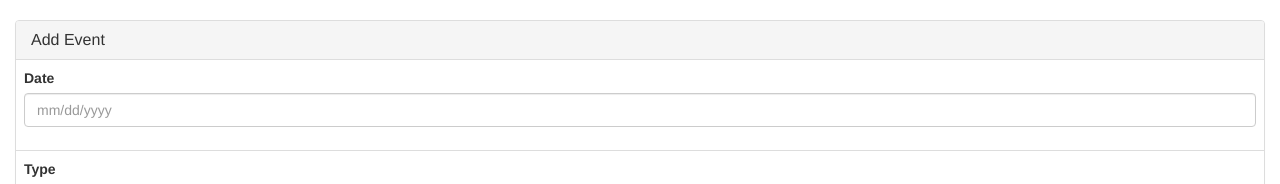
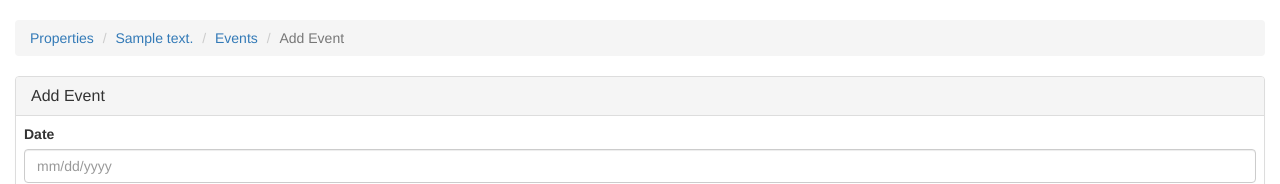
Before and after one commit to codeyoungstown/yndc-board-up, a Django app: template yndc/apps/board/templates/board/add_event.html in a window 1280 px wide. Shown: the part 62-246 px from the top of the page. Run offline with Django 3.2, Linux system fonts and the light colour scheme; the template is opened without the code that fills it: most values are stand-ins (such as "Sample title", 1, 10 or a date in 2020); some libraries are stand-ins or nearby versions.

Commit message:
Add event breadcrumb

```diff
--- a/yndc/apps/board/templates/board/add_event.html
+++ b/yndc/apps/board/templates/board/add_event.html
@@ -1,5 +1,12 @@
 {% extends "base_index.html" %}
 {% block content %}
+        <ol class="breadcrumb">
+          <li><a href="{% url 'list' %}">Properties</a></li>
+          <li><a href="{% url 'house' house.slug %}">{{ house.address }}</a></li>
+          <li><a href="{% url 'events' house.slug %}">Events</a></li>
+          <li class="active">Add Event</li>
+        </ol>
+
         <section>
             <form action="" method="POST" enctype="multipart/form-data">
                 {% csrf_token %}
```
